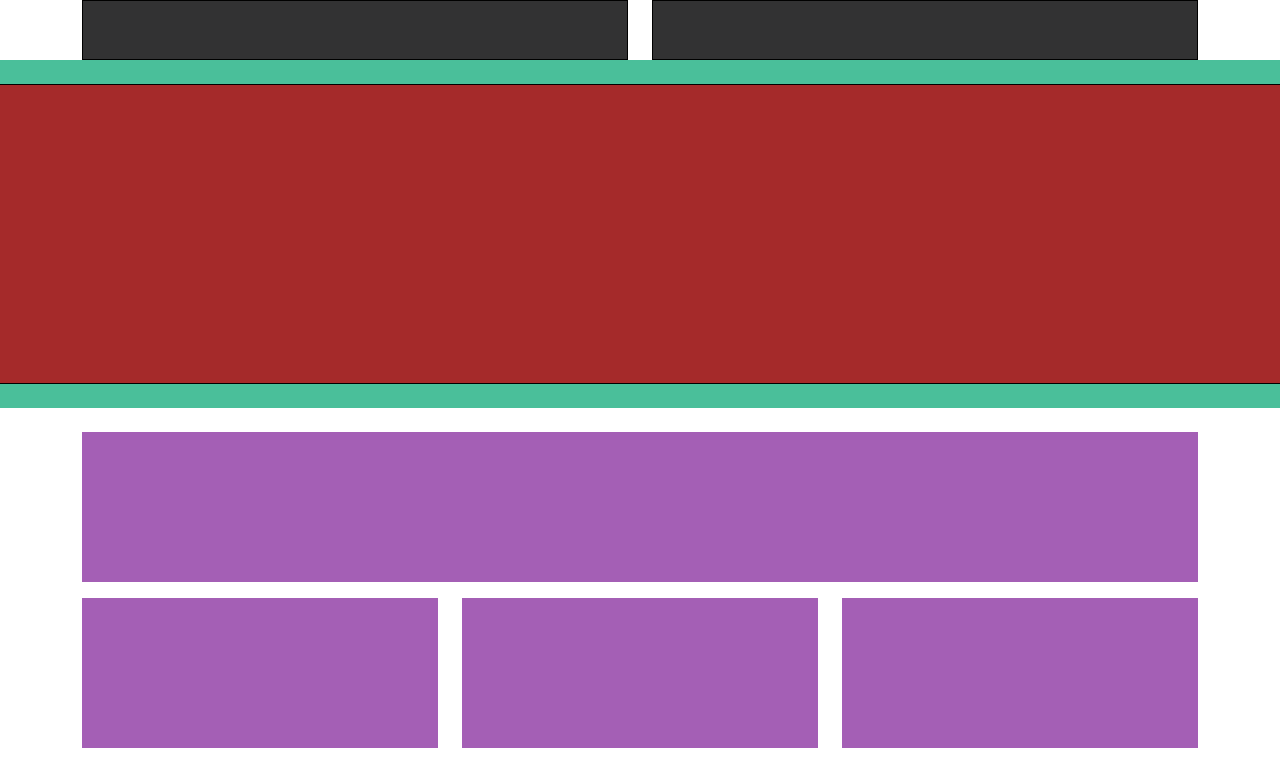
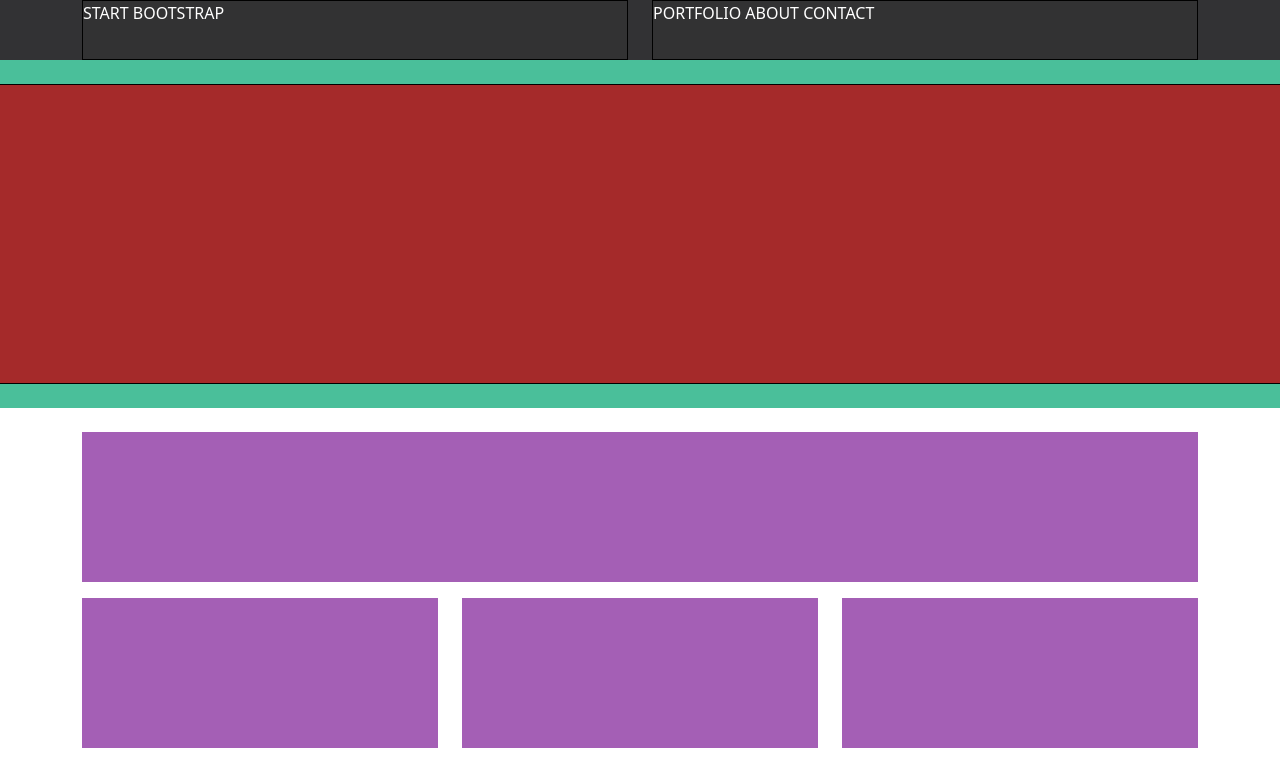
Before and after one commit to DeniPingiori/html-css-bootstrap-freelancer, a plain HTML site: page index.html in a window 1280 px wide. Shown: the top 761 px of the page. Drawn offline with nearby package versions, Linux system fonts and the light colour scheme.

Commit message:
[upd] upd text on header

```diff
--- a/css/style.css
+++ b/css/style.css
@@ -4,9 +4,10 @@
     box-sizing: border-box;
 }
 
-.header,
+header,
 footer{
-    background-color: #323234;
+    background-color:#323234;
+    color:#ffff;
 }
 .header-content {
     background-color:#323233;
--- a/index.html
+++ b/index.html
@@ -15,10 +15,14 @@
         <div class="container">
             <div class="row">
                 <div class="col-6">
-                    <div class="header-content"></div>
+                    <div class="header-content">
+                        START BOOTSTRAP
+                    </div>
                 </div>
                 <div class="col-6">
-                    <div class="header-content"></div>
+                    <div class="header-content">
+                        PORTFOLIO ABOUT CONTACT
+                    </div>
                 </div>
             </div>
         </div>
```
